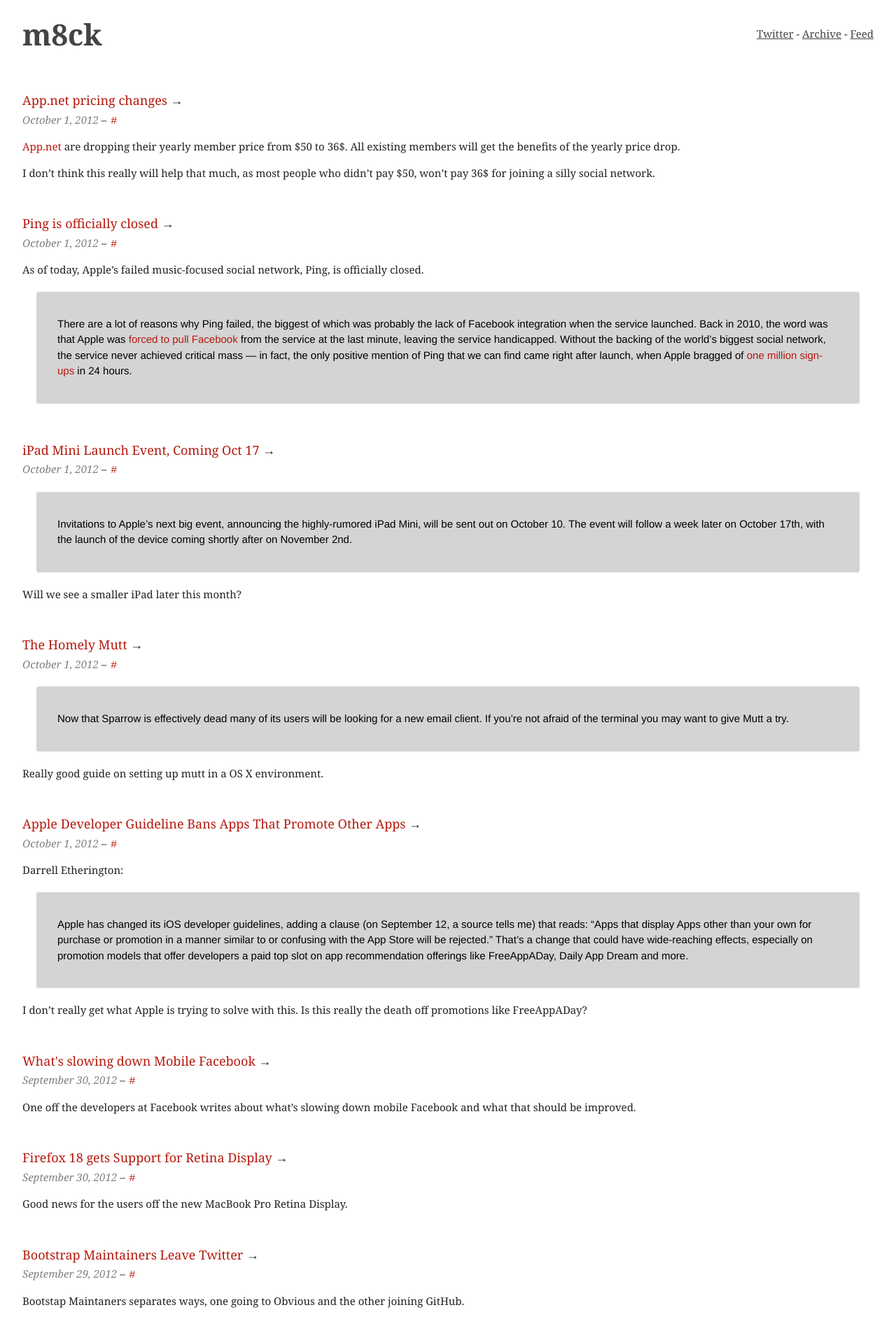
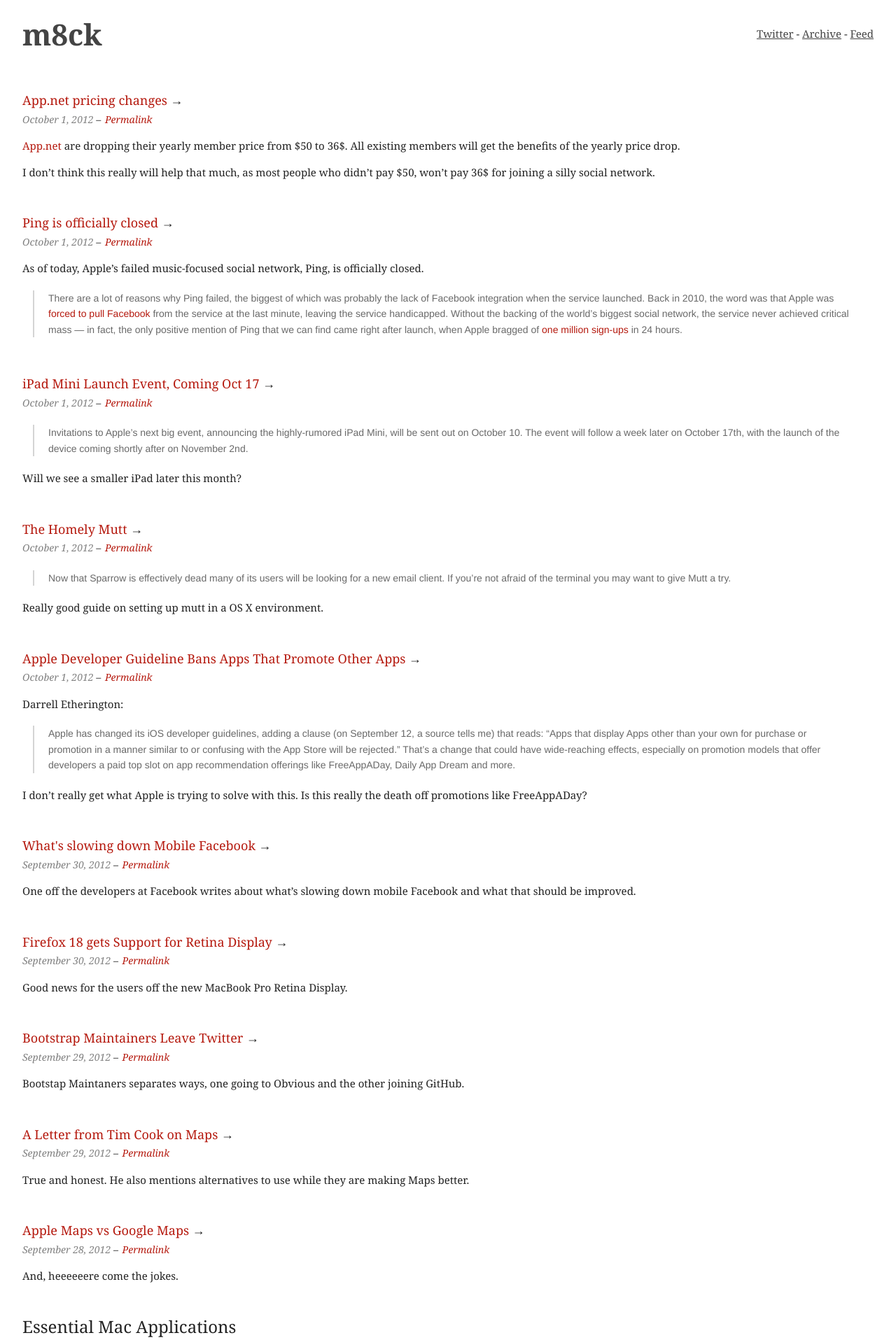
Before and after one commit to Echo3ToEcho7/m8ck.github.com, a Jekyll site: the page built from index.html, in a window 1280 px wide. Shown: the top 1915 px of the page at 70% size. Built offline with Jekyll 4.4.1, drawn with Linux system fonts in a browser that asks for light colours; some web fonts are replaced; Markdown is read by kramdown in place of the engine named in the settings; comment, search, counter and statistics services are not loaded; some of the changed text lies outside the part shown.

Commit message:
updated blockqoute and permalink style

```diff
--- a/css/screen.css
+++ b/css/screen.css
@@ -88,7 +88,9 @@
 .single {
 	padding: 0;
 }
-.post header {}
+.post header {
+	font-size: 14px;
+}
 .post header h2 {
 	font-size: 24px;
 	margin: 5px 0;
@@ -118,23 +120,20 @@
 }
 .post header a.permalink {
 	font-style: italic;
-	font-family: Arial;
-	padding: 2px;
+	padding: 0 2px;
 }
 .post header a.permalink:hover {
-background: #b5190e;
-color: white;
+	text-decoration: none;
 }
 .post blockquote {
-	background: #D4D4D4;
-	color: #000;
+	color: #696969;
+	border-left: 2px solid #D4D4D4;
+
+	font-size: 14px;
 	font-family: "Helvetica Neue", Helvetica, Arial, sans-serif;
-	/* font-style: italic; */
-	-webkit-border-radius: 3px;
-	-moz-border-radius: 3px;
-	border-radius: 3px;
-	margin: 20px;
-	padding: 20px 30px;
+
+	margin: 20px 15px;
+	padding: 0 20px;
 }
 .post a {
 	color: #b5190e;
--- a/index.html
+++ b/index.html
@@ -14,7 +14,8 @@
 			  {% else %}
 				<h2><a href="{{ post.url }}">{{ post.title }}</a></h2>
 				{% endif %}
-				<span class="date">{{ post.date | date: "%B %e, %Y" }}</span> – <a href="{{ post.url }}" class="permalink">#</a>
+				<span class="date">{{ post.date | date: "%B %e, %Y" }}</span> –
+				<a href="{{ post.url }}" class="permalink" title="Permalink">Permalink</a>
 
 		</header>
 
```
